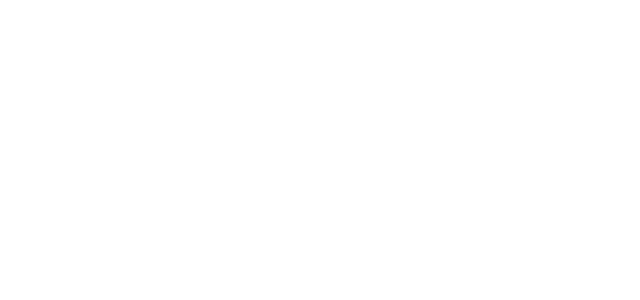
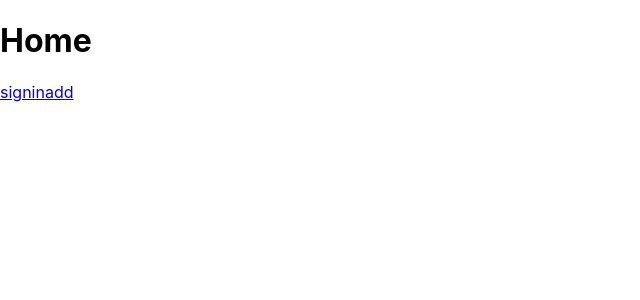
Before and after one commit to domuk-k/dev-books, a React (Create React App) app: page / in a window 1280 px wide. Shown: the top 300 px of the page, without its empty margins (0-640 px from the left). Built offline with nearby package versions, Linux system fonts and the light colour scheme.

Commit message:
feat: basic routing

```diff
--- a/src/App.tsx
+++ b/src/App.tsx
@@ -1,7 +1,23 @@
-import React from "react";
+import React from 'react';
+import { ErrorBoundary } from 'react-error-boundary';
+import { BrowserRouter, Route, Switch } from 'react-router-dom';
+import Add from './pages/Add';
+import ErrorPage from './pages/ErrorPage';
+import Home from './pages/Home';
+import SignIn from './pages/SignIn';
 
-function App() {
-  return <div className="App"></div>;
-}
+const App: React.FC = () => {
+  return (
+    <ErrorBoundary FallbackComponent={ErrorPage}>
+      <BrowserRouter>
+        <Switch>
+          <Route path="/add" component={Add} />
+          <Route path="/signin" component={SignIn} />
+          <Route path="/" exact component={Home} />
+        </Switch>
+      </BrowserRouter>
+    </ErrorBoundary>
+  );
+};
 
 export default App;
--- /dev/null
+++ b/src/pages/Add.tsx
@@ -0,0 +1,9 @@
+import React from 'react';
+
+interface Props {}
+
+const Add: React.FC<Props> = props => {
+  return <h2>Add</h2>;
+};
+
+export default Add;
--- /dev/null
+++ b/src/pages/ErrorPage.tsx
@@ -0,0 +1,15 @@
+import React from 'react';
+import { Link } from 'react-router-dom';
+
+interface Props {}
+
+const ErrorPage: React.FC<Props> = props => {
+  return (
+    <>
+      <h1>어맛 페이지가 없어요</h1>
+      <Link to="/"> 홈으로</Link>
+    </>
+  );
+};
+
+export default ErrorPage;
--- /dev/null
+++ b/src/pages/Home.tsx
@@ -0,0 +1,16 @@
+import React from 'react';
+import { Link } from 'react-router-dom';
+
+interface Props {}
+
+const Home: React.FC<Props> = props => {
+  return (
+    <>
+      <h1>Home</h1>
+      <Link to="/signin">signin</Link>
+      <Link to="/add">add</Link>
+    </>
+  );
+};
+
+export default Home;
--- /dev/null
+++ b/src/pages/SignIn.tsx
@@ -0,0 +1,9 @@
+import React from 'react';
+
+interface Props {}
+
+const SignIn: React.FC<Props> = props => {
+  return <h1>SignIn</h1>;
+};
+
+export default SignIn;
```
